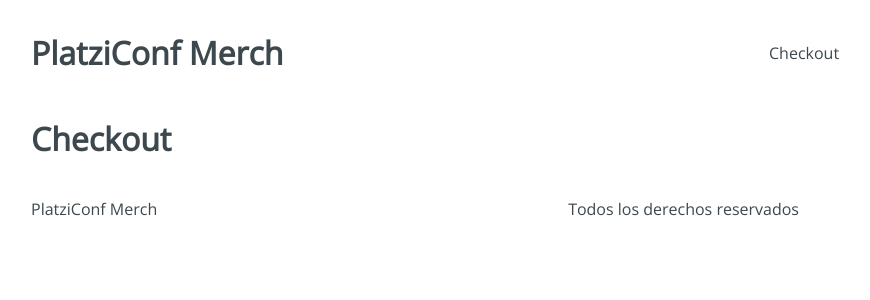
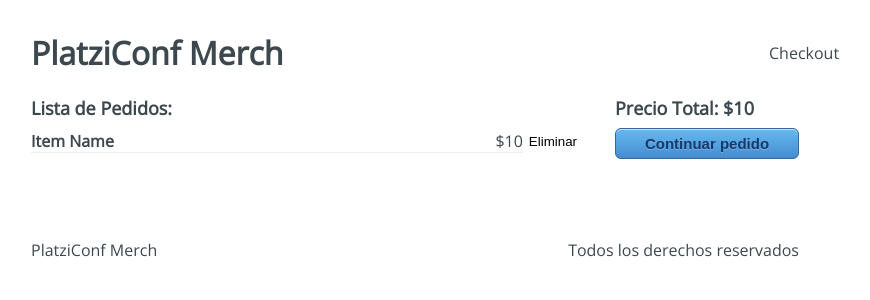
Before and after one commit to abulnes16/platzi-conf-merch, a React app: page /checkout in a window 1280 px wide. Shown: the top 300 px of the page, without its empty margins (225-1095 px from the left). Built offline with nearby package versions, Linux system fonts and the light colour scheme.

Commit message:
Layout checkout page

```diff
--- a/src/pages/Checkout.jsx
+++ b/src/pages/Checkout.jsx
@@ -1,8 +1,23 @@
 import React from 'react';
 import '../styles/components/Checkout.css';
 
-const Checkout = () => {
-  return <h1>Checkout</h1>;
-};
+const Checkout = () => (
+  <div className="checkout">
+    <div className="checkout-content">
+      <h3>Lista de Pedidos:</h3>
+      <div className="checkout-item">
+        <div className="checkout-element">
+          <h4>Item Name</h4>
+          <span>$10</span>
+        </div>
+        <button type="button"> Eliminar</button>
+      </div>
+    </div>
+    <div className="checkout-sidebar">
+      <h3>Precio Total: $10</h3>
+      <button type="button">Continuar pedido</button>
+    </div>
+  </div>
+);
 
 export default Checkout;
--- a/src/styles/components/Checkout.css
+++ b/src/styles/components/Checkout.css
@@ -13,7 +13,7 @@
 }
 .checkout-item .fas {
   margin: 0 0 0 10px;
-  color: rgba(0,0,0,0.4);
+  color: rgba(0, 0, 0, 0.4);
   cursor: pointer;
 }
 .checkout-item button {
```
Lines whose indentation alone changed are shown as unchanged.
